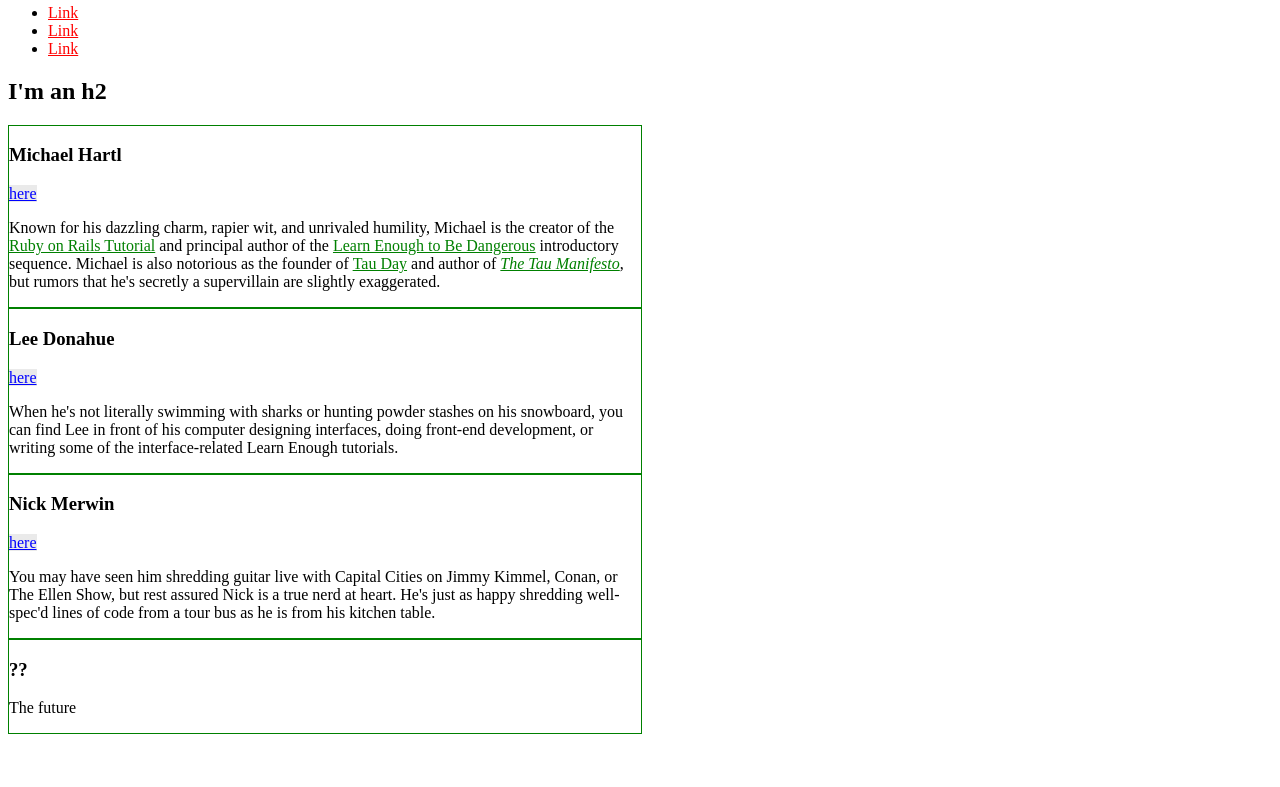
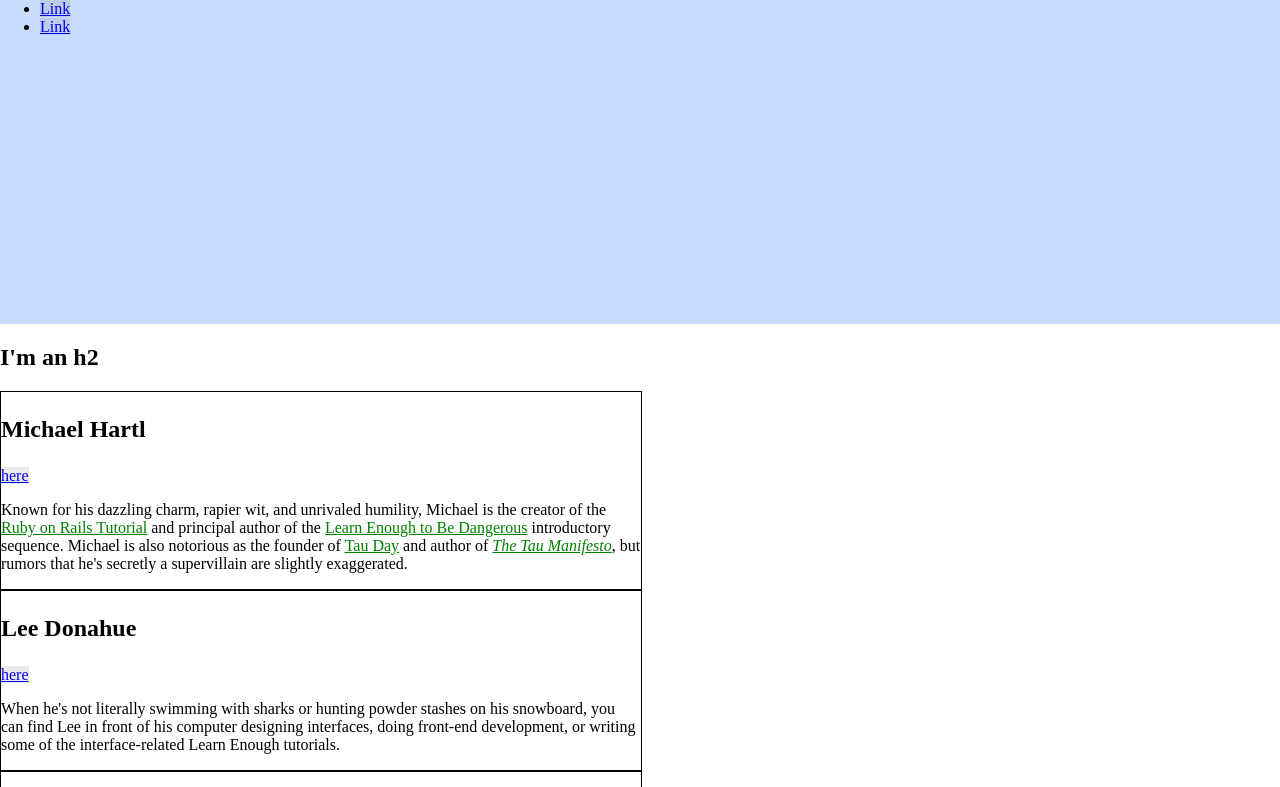
Before and after one commit to memoreno/memoreno.github.io, a plain HTML site: page index.html in a window 1280 px wide. Shown: the part 76-863 px from the top of the page. Before the commit the page ends 818 px from the top, so only its background shows below. Drawn offline with Linux system fonts and the light colour scheme.

Commit message:
Finished section 3

```diff
--- a/index.html
+++ b/index.html
@@ -7,6 +7,13 @@
       /* GLOBAL STYLES */
       a {
         color:red;
+      }
+      html, body {
+        margin: 0;
+        padding: 0;
+      }
+      h1 {
+        margin-top: 0;
       }
 
 
@@ -18,10 +25,15 @@
 
       /* BIO STYLES */
       .bio-wrapper {
+        font-size: 24px;
       }
       .bio-box {
         border: 1px solid black;
+        font-size: 1rem;
         width: 50%;
+      }
+      .bio-box h3 {
+        font-size: 1.5em;
       }
       .bio-copy {
         font-size: 1em;
@@ -29,23 +41,29 @@
       .bio-copy a {
         color:green;
       }
-      div.bio-box {
-        border: 1px solid green;
-      }    </style>
+
+      /* HERO STYLES */
+      .full-hero {
+        background-color: #c7dbfc;
+        height: 50vh;
+      }
+    </style>
   </head>
   <body>
+    <div class="full-hero hero-home">
       <h1>I'm an h1</h1>
       <ul>
         <li>
-        <a href="http://example.com/">Link</a>
+          <a href="http://example.com/" class="social-link">Link</a>
         </li>
         <li>
-        <a href="http://example.com/">Link</a>
+          <a href="http://example.com/" class="social-link">Link</a>
         </li>
         <li>
-        <a href="http://example.com/">Link</a>
+          <a href="http://example.com/" class="social-link">Link</a>
         </li>
       </ul>
+    </div>
     <h2>I'm an h2</h2>
     <div class="bio-wrapper">
       <div class="bio-box">
```
Also changed, not shown: 1 other file. Lines whose indentation alone changed are shown as unchanged.
